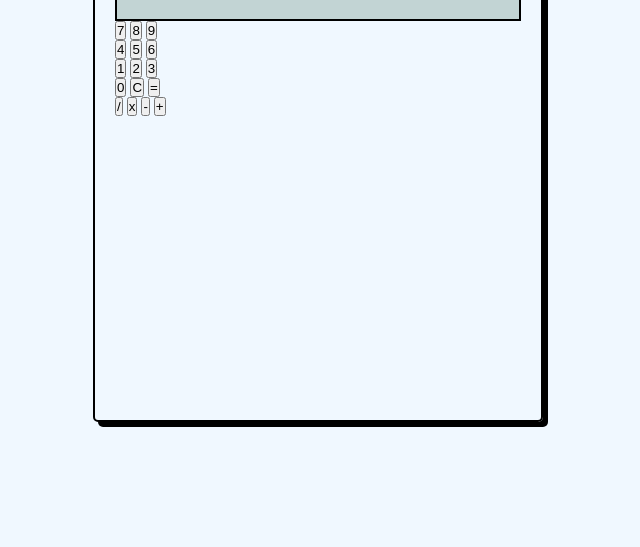
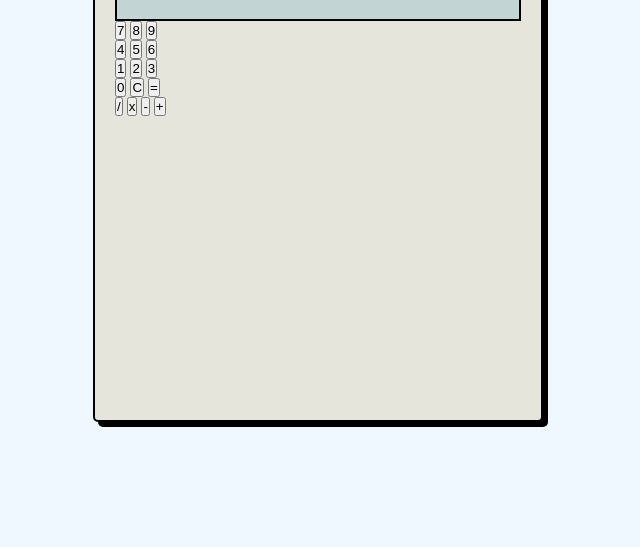
Before and after one commit to Bence-Sziver/calculator, a plain HTML site: page index.html in a window 1280 px wide. Shown: the part 253-800 px from the top of the page, without its empty margins (322-962 px from the left). Drawn offline with Linux system fonts and the light colour scheme.

Commit message:
Add calculator background-color

```diff
--- a/style.css
+++ b/style.css
@@ -26,6 +26,7 @@ body {
   border-radius: 5px;
   box-shadow: 5px 5px;
   padding: 20px;
+  background-color: rgb(229, 229, 219);
 }
 
 #display {
```
